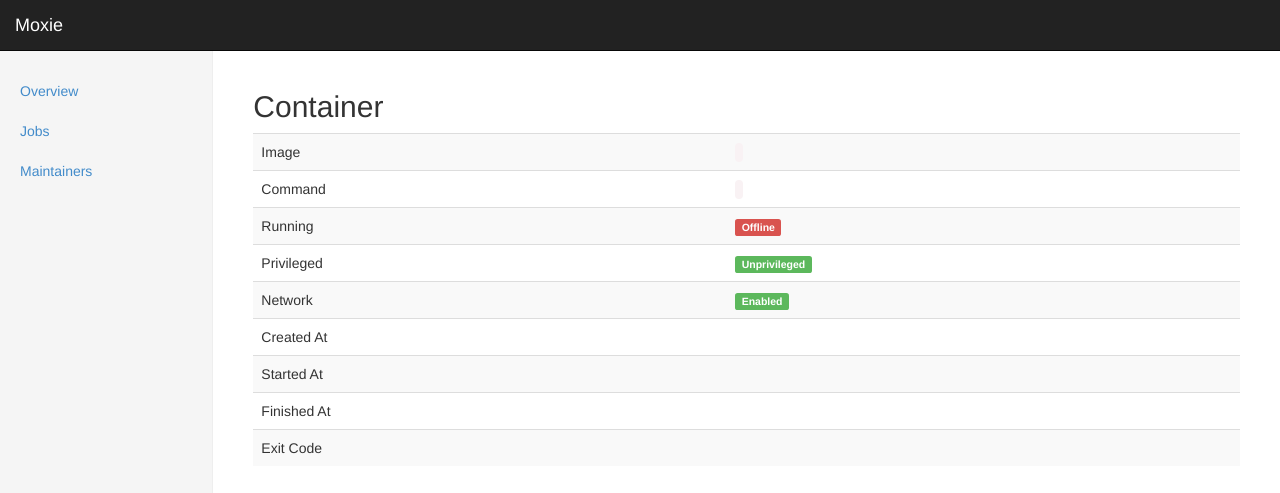
After one commit to paultag/moxie, a Python web app: template templates/container.html in a window 1280 px wide. The commit adds this page. Shown: the top 493 px of the page. Run offline with Jinja, Linux system fonts and the light colour scheme; the template is opened without the code that fills it, so the values that code supplies are empty.

Commit message:
Add in fixed container bits.

```diff
--- a/templates/500.html
+++ b/templates/500.html
@@ -4,4 +4,9 @@
 <h1>Something went wrong! <small>(sorry about that)</small></h1>
 
 {{reason}}
+
+<br />
+<br />
+<br />
+<br />
 {% endblock %}
--- /dev/null
+++ b/templates/container.html
@@ -0,0 +1,86 @@
+{% extends "interface.html" %}
+
+{% block content %}
+
+<h2>Container {{job.name}}</h2>
+
+{% set config = info.Config %}
+{% set host_config = info.HostConfig %}
+{% set state = info.State %}
+
+<div class="table-responsive">
+<table class="table table-striped">
+  <tbody>
+    <tr>
+      <td>Image</td>
+      <td><code>{{config.Image}}</code></td>
+    </tr>
+    <tr>
+      <td>Command</td>
+      <td><code>{{" ".join(config.Cmd)}}</code></td>
+    </tr>
+    <tr>
+      <td>Running</td>
+      <td>
+        {% if state.Running %}
+        <span class="label label-success">Online</span>
+        {% else %}
+        <span class="label label-danger">Offline</span>
+        {% endif %}
+      </td>
+    </tr>
+    <tr>
+      <td>Privileged</td>
+      <td>
+        {% if host_config.Privileged %}
+        <span class="label label-danger">Privileged</span>
+        {% else %}
+        <span class="label label-success">Unprivileged</span>
+        {% endif %}
+      </td>
+    </tr>
+    <tr>
+      <td>Network</td>
+      <td>
+          {% if config.NetworkDisabled %}
+          <span class="label label-danger">Disabled</span>
+          {% else %}
+          <span class="label label-success">Enabled</span>
+          {% endif %}
+      </td>
+    </tr>
+    <tr>
+      <td>Created At</td>
+      <td>{{info.Created}}</td>
+    </tr>
+    <tr>
+      <td>Started At</td>
+      <td>
+          {{state.StartedAt}}
+      </td>
+    </tr>
+    <tr>
+      <td>Finished At</td>
+      <td>
+        {% if state.Running %}
+          <i>Still Running</i>
+        {% else %}
+          {{state.FinishedAt}}
+        {% endif %}
+      </td>
+    </tr>
+    <tr>
+      <td>Exit Code</td>
+      <td>
+        {% if state.Running %}
+          <i>Still Running</i>
+        {% else %}
+          {{state.ExitCode}}
+        {% endif %}
+      </td>
+    </tr>
+  </tbody>
+</table>
+</div>
+
+{% endblock %}
```
Also changed, not shown: moxie/app.py (+32 -0 lines).
